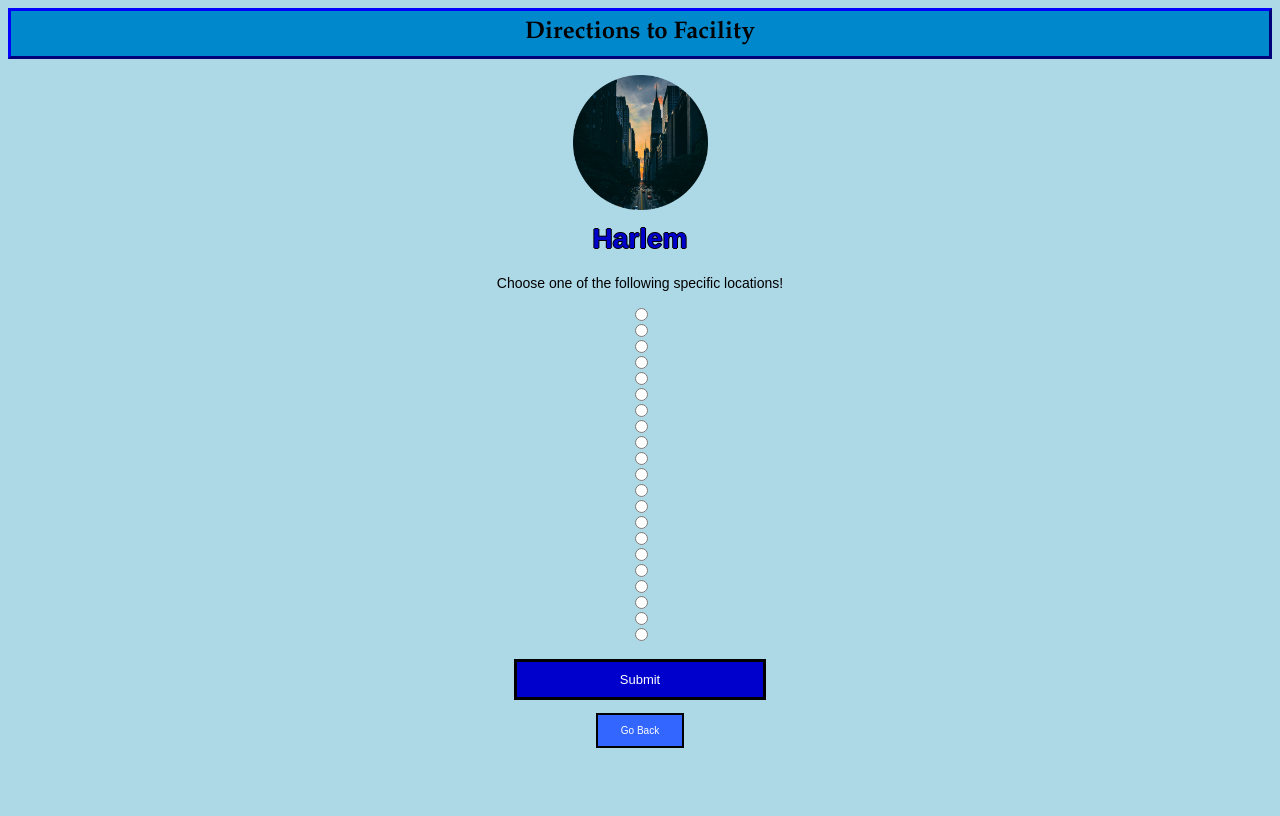
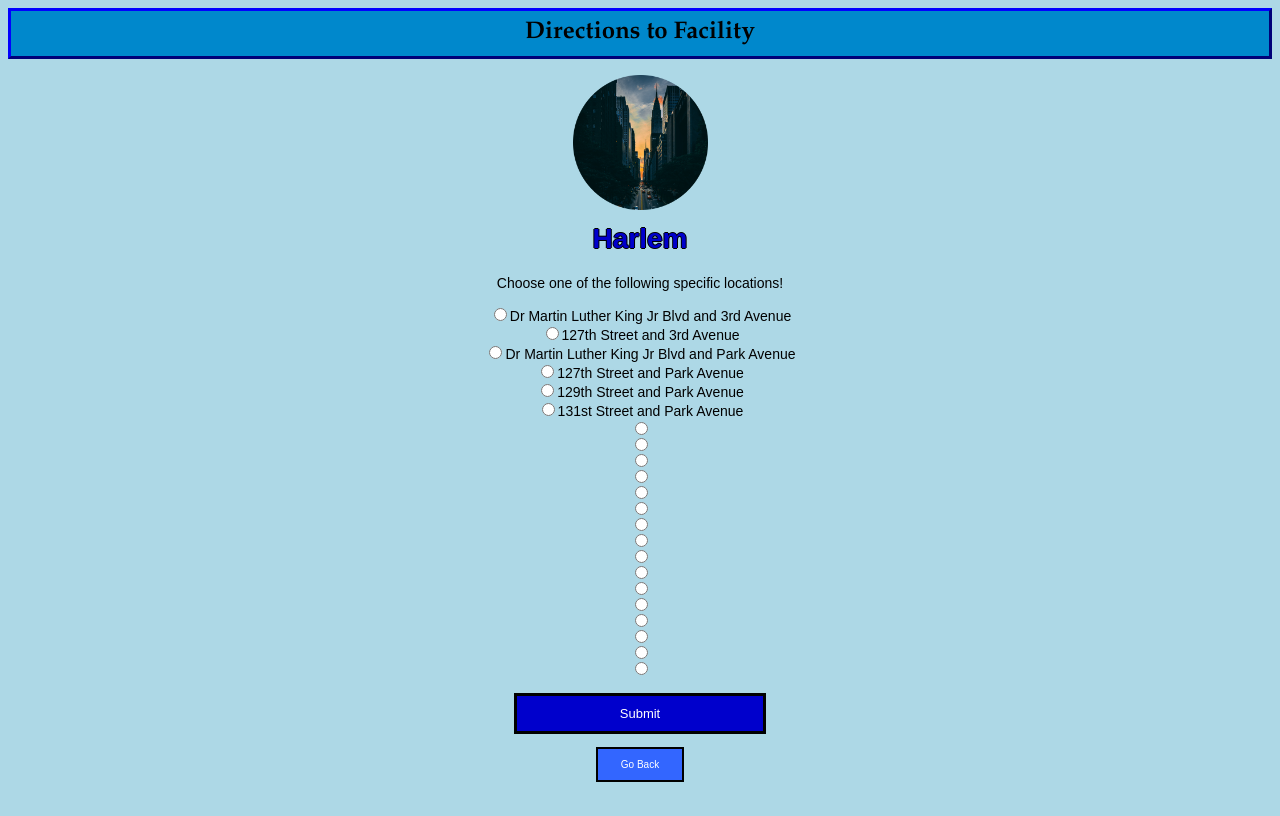
Before and after one commit to 2021mmichel/Computer-Science-IA, a Flask app: page /harlem in a window 1280 px wide. Before the commit the page ends 748 px from the top, so only its background shows below. Run offline with Flask 2, Linux system fonts and the light colour scheme; some libraries are stand-ins or nearby versions.

Commit message:
changed results

```diff
--- a/app/templates/harlem.html
+++ b/app/templates/harlem.html
@@ -14,11 +14,12 @@
           <form method = "post" action = "/location_results">
           <!-- need event_name and event_date using two text input (bonus- use date) -->
           <p>Choose one of the following specific locations!</p>
-          <input type = "radio" name = "specific_location" value = ""> <br></input>
-          <input type = "radio" name = "specific_location" value = ""> <br></input>
-          <input type = "radio" name = "specific_location" value = ""> <br></input>
-          <input type = "radio" name = "specific_location" value = ""> <br></input>
-          <input type = "radio" name = "specific_location" value = ""> <br></input>
+          <input type = "radio" name = "specific_location" value = "Dr Martin Luther King Jr Blvd and 3rd Avenue">Dr Martin Luther King Jr Blvd and 3rd Avenue<br></input>
+          <input type = "radio" name = "specific_location" value = "127th Street and 3rd Avenue">127th Street and 3rd Avenue<br></input>
+          <input type = "radio" name = "specific_location" value = "Dr Martin Luther King Jr Blvd and 3rd Avenue and Park Avenue">Dr Martin Luther King Jr Blvd and Park Avenue<br></input>
+          <input type = "radio" name = "specific_location" value = "127th Street and Park Avenue">127th Street and Park Avenue<br></input>
+          <input type = "radio" name = "specific_location" value = "129th Street and Park Avenue">129th Street and Park Avenue<br></input>
+          <input type = "radio" name = "specific_location" value = "131st Street and Park Avenue">131st Street and Park Avenue<br></input>
           <input type = "radio" name = "specific_location" value = ""> <br></input>
           <input type = "radio" name = "specific_location" value = ""> <br></input>
           <input type = "radio" name = "specific_location" value = ""> <br></input>
```
